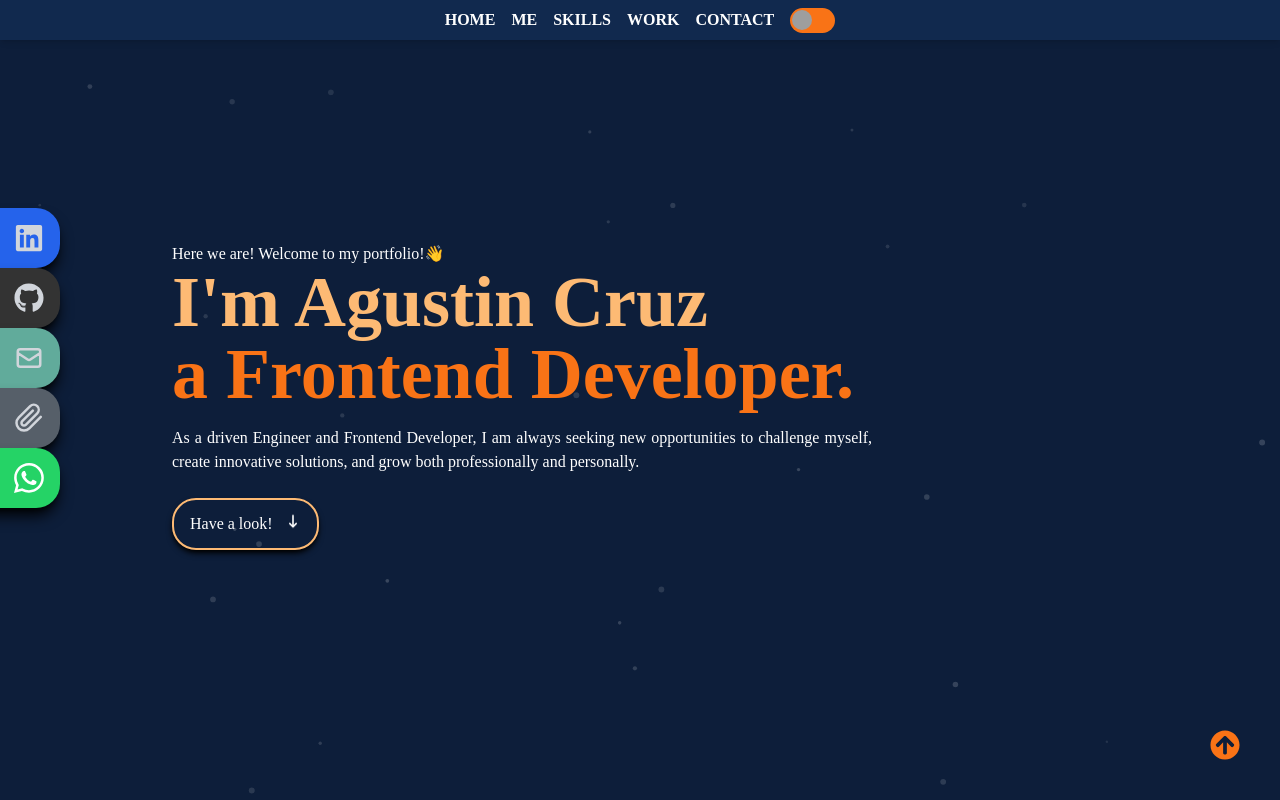
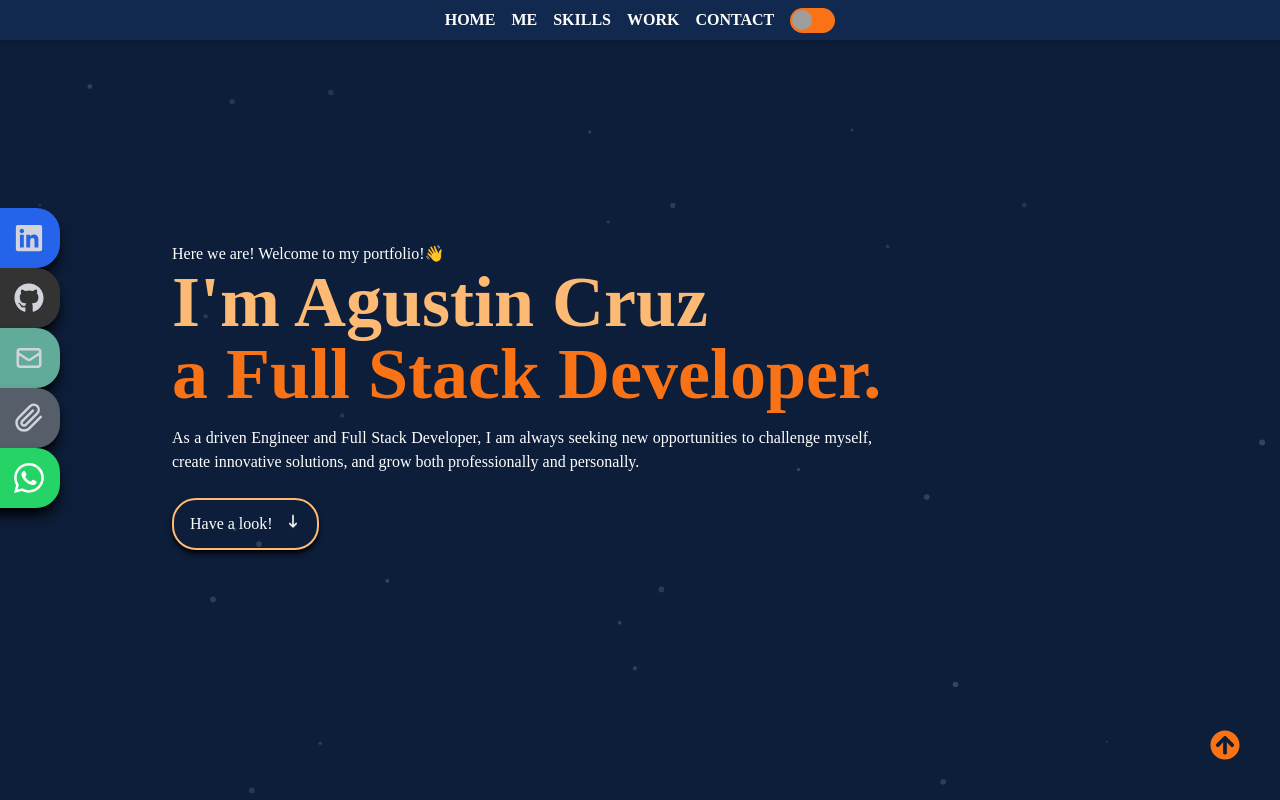
Before and after one commit to kbcruz6/portfolio-react-tw, a React (Create React App) app: page / in a window 1280 px wide. Shown: the top 800 px of the page. Built offline with nearby package versions, Linux system fonts and the light colour scheme; grey boxes are pictures that could not be loaded.

Commit message:
fullstack

```diff
--- a/src/components/Home.jsx
+++ b/src/components/Home.jsx
@@ -20,12 +20,12 @@ const Home = () => {
             I'm Agustin Cruz
           </h1>{" "}
           <h2 className="text-4xl sm:text-7xl font-bold text-blue-400 dark:text-orange-500 ">
-            a Frontend Developer.
+            a Full Stack Developer.
           </h2>
           <p className="py-4 max-w-[700px] text-justify">
-            As a driven Engineer and Frontend Developer, I am always seeking new
-            opportunities to challenge myself, create innovative solutions, and
-            grow both professionally and personally.
+            As a driven Engineer and Full Stack Developer, I am always seeking
+            new opportunities to challenge myself, create innovative solutions,
+            and grow both professionally and personally.
           </p>
           <div>
             <Link to="about" smooth={true} duration={500}>
```
